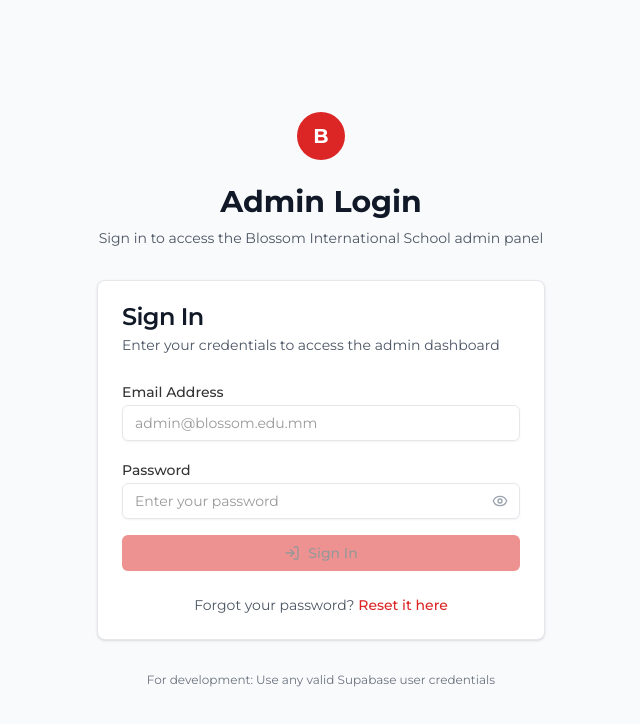
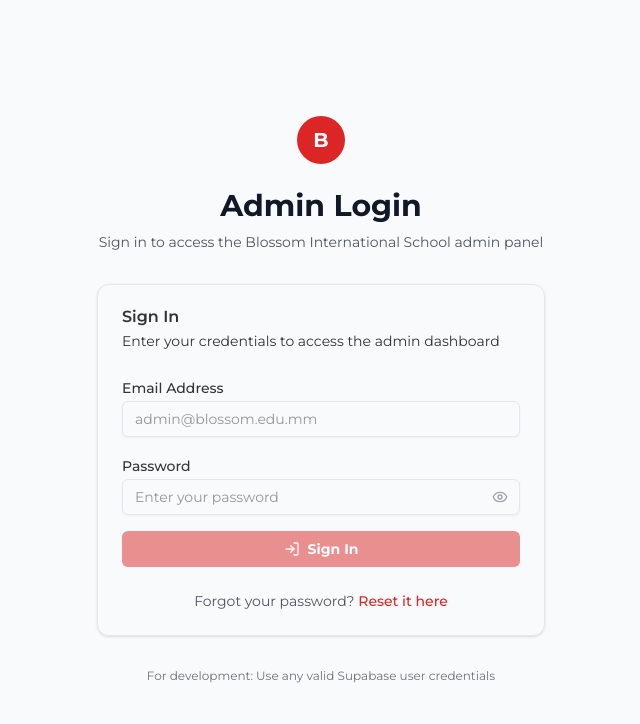
Before and after one commit to yethihahtwe/blossom-nextjs, a Next.js app: page /admin-login in a window 1280 px wide. Shown: the top 724 px of the page, without its empty margins (319-959 px from the left). Built offline with nearby package versions, Linux system fonts and the light colour scheme; no server answers.

Commit message:
Auto-commit: 2025-07-26 16:00:01

```diff
--- a/src/app/admin-login/page.tsx
+++ b/src/app/admin-login/page.tsx
@@ -132,7 +132,7 @@ export default function AdminLoginPage() {
               <Button
                 type="submit"
                 disabled={loading || !email || !password}
-                className="w-full bg-red-600 hover:bg-red-700"
+                className="w-full bg-red-600 hover:bg-red-700 text-white font-bold"
               >
                 {loading ? (
                   <div className="flex items-center">
--- a/src/components/admin/dark-mode-toggle.tsx
+++ b/src/components/admin/dark-mode-toggle.tsx
@@ -2,7 +2,7 @@
 
 import { useEffect, useState } from 'react'
 import { Moon, Sun } from 'lucide-react'
-import { Button } from '@/components/ui/button'
+import { Switch } from '@/components/ui/switch'
 import { useTheme } from '@/components/admin/theme-provider'
 
 export function DarkModeToggle() {
@@ -16,32 +16,29 @@ export function DarkModeToggle() {
 
   if (!mounted) {
     return (
-      <Button variant="ghost" size="icon" disabled>
-        <div className="h-5 w-5" />
-      </Button>
+      <div className="flex items-center space-x-2">
+        <Sun className="h-4 w-4 text-gray-400" />
+        <Switch disabled />
+        <Moon className="h-4 w-4 text-gray-400" />
+      </div>
     )
   }
 
   const isDark = resolvedTheme === 'dark'
 
-  const handleToggle = () => {
-    const newTheme = isDark ? 'light' : 'dark'
-    setTheme(newTheme)
+  const handleToggle = (checked: boolean) => {
+    setTheme(checked ? 'dark' : 'light')
   }
 
   return (
-    <Button
-      variant="ghost"
-      size="icon"
-      onClick={handleToggle}
-      title={`Switch to ${isDark ? 'light' : 'dark'} mode`}
-      className="transition-colors"
-    >
-      {isDark ? (
-        <Sun className="h-5 w-5 text-yellow-500" />
-      ) : (
-        <Moon className="h-5 w-5 text-gray-700 dark:text-gray-300" />
-      )}
-    </Button>
+    <div className="flex items-center space-x-2" title={`Switch to ${isDark ? 'light' : 'dark'} mode`}>
+      <Sun className={`h-4 w-4 transition-colors ${isDark ? 'text-gray-400' : 'text-yellow-500'}`} />
+      <Switch
+        checked={isDark}
+        onCheckedChange={handleToggle}
+        aria-label="Toggle dark mode"
+      />
+      <Moon className={`h-4 w-4 transition-colors ${isDark ? 'text-blue-400' : 'text-gray-400'}`} />
+    </div>
   )
 }
--- a/src/components/admin/layout/admin-header.tsx
+++ b/src/components/admin/layout/admin-header.tsx
@@ -5,15 +5,26 @@ import { useRouter } from 'next/navigation'
 import { Bell, Search, LogOut } from 'lucide-react'
 import { Button } from '@/components/ui/button'
 import { Input } from '@/components/ui/input'
+import {
+  Dialog,
+  DialogContent,
+  DialogDescription,
+  DialogFooter,
+  DialogHeader,
+  DialogTitle,
+  DialogTrigger,
+} from '@/components/ui/dialog'
 import { signOut } from '@/lib/auth'
 import { DarkModeToggle } from '@/components/admin/dark-mode-toggle'
 
 export function AdminHeader() {
   const [isLoggingOut, setIsLoggingOut] = useState(false)
+  const [showLogoutDialog, setShowLogoutDialog] = useState(false)
   const router = useRouter()
 
   const handleLogout = async () => {
     setIsLoggingOut(true)
+    setShowLogoutDialog(false)
     try {
       await signOut()
       // Small delay to ensure auth state change is processed
@@ -61,10 +72,11 @@ export function AdminHeader() {
           {/* Profile & Logout */}
           <div className="flex items-center space-x-2">
             <span className="text-sm text-gray-700 dark:text-gray-300">Welcome back, Admin</span>
+            <Dialog open={showLogoutDialog} onOpenChange={setShowLogoutDialog}>
+              <DialogTrigger asChild>
                 <Button
                   variant="ghost"
                   size="icon"
-              onClick={handleLogout}
                   disabled={isLoggingOut}
                   title="Sign out"
                 >
@@ -74,6 +86,39 @@ export function AdminHeader() {
                     <LogOut className="h-5 w-5" />
                   )}
                 </Button>
+              </DialogTrigger>
+              <DialogContent className="sm:max-w-[425px]">
+                <DialogHeader>
+                  <DialogTitle>Confirm Logout</DialogTitle>
+                  <DialogDescription>
+                    Are you sure you want to sign out? You will need to enter your credentials again to access the admin panel.
+                  </DialogDescription>
+                </DialogHeader>
+                <DialogFooter>
+                  <Button
+                    variant="outline"
+                    onClick={() => setShowLogoutDialog(false)}
+                    disabled={isLoggingOut}
+                  >
+                    Cancel
+                  </Button>
+                  <Button
+                    onClick={handleLogout}
+                    disabled={isLoggingOut}
+                    className="bg-red-600 hover:bg-red-700 text-white"
+                  >
+                    {isLoggingOut ? (
+                      <>
+                        <div className="animate-spin rounded-full h-4 w-4 border-b-2 border-white mr-2"></div>
+                        Signing out...
+                      </>
+                    ) : (
+                      'Sign out'
+                    )}
+                  </Button>
+                </DialogFooter>
+              </DialogContent>
+            </Dialog>
           </div>
         </div>
       </div>
--- a/src/components/ui/card.tsx
+++ b/src/components/ui/card.tsx
@@ -1,79 +1,91 @@
-import * as React from "react"
+import * as React from 'react'
+import { cn } from '@/lib/utils'
 
-import { cn } from "@/lib/utils"
-
-const Card = React.forwardRef<
-  HTMLDivElement,
-  React.HTMLAttributes<HTMLDivElement>
->(({ className, ...props }, ref) => (
+function Card({ className, ...props }: React.ComponentProps<'div'>) {
+  return (
     <div
-    ref={ref}
+      data-slot='card'
       className={cn(
-      "rounded-lg border bg-card text-card-foreground shadow-sm bg-white dark:bg-gray-800 border-gray-200 dark:border-gray-700",
+        'bg-card text-card-foreground flex flex-col gap-6 rounded-xl border py-6 shadow-sm',
         className
       )}
       {...props}
     />
-))
-Card.displayName = "Card"
+  )
+}
 
-const CardHeader = React.forwardRef<
-  HTMLDivElement,
-  React.HTMLAttributes<HTMLDivElement>
->(({ className, ...props }, ref) => (
+function CardHeader({ className, ...props }: React.ComponentProps<'div'>) {
+  return (
     <div
-    ref={ref}
-    className={cn("flex flex-col space-y-1.5 p-6", className)}
-    {...props}
-  />
-))
-CardHeader.displayName = "CardHeader"
-
-const CardTitle = React.forwardRef<
-  HTMLParagraphElement,
-  React.HTMLAttributes<HTMLHeadingElement>
->(({ className, ...props }, ref) => (
-  <h3
-    ref={ref}
+      data-slot='card-header'
       className={cn(
-      "text-2xl font-semibold leading-none tracking-tight text-gray-900 dark:text-white",
+        '@container/card-header grid auto-rows-min grid-rows-[auto_auto] items-start gap-1.5 px-6 has-data-[slot=card-action]:grid-cols-[1fr_auto] [.border-b]:pb-6',
         className
       )}
       {...props}
     />
-))
-CardTitle.displayName = "CardTitle"
+  )
+}
 
-const CardDescription = React.forwardRef<
-  HTMLParagraphElement,
-  React.HTMLAttributes<HTMLParagraphElement>
->(({ className, ...props }, ref) => (
-  <p
-    ref={ref}
-    className={cn("text-sm text-muted-foreground text-gray-600 dark:text-gray-400", className)}
+function CardTitle({ className, ...props }: React.ComponentProps<'div'>) {
+  return (
+    <div
+      data-slot='card-title'
+      className={cn('leading-none font-semibold', className)}
       {...props}
     />
-))
-CardDescription.displayName = "CardDescription"
+  )
+}
 
-const CardContent = React.forwardRef<
-  HTMLDivElement,
-  React.HTMLAttributes<HTMLDivElement>
->(({ className, ...props }, ref) => (
-  <div ref={ref} className={cn("p-6 pt-0", className)} {...props} />
-))
-CardContent.displayName = "CardContent"
-
-const CardFooter = React.forwardRef<
-  HTMLDivElement,
-  React.HTMLAttributes<HTMLDivElement>
->(({ className, ...props }, ref) => (
+function CardDescription({ className, ...props }: React.ComponentProps<'div'>) {
+  return (
     <div
-    ref={ref}
-    className={cn("flex items-center p-6 pt-0", className)}
+      data-slot='card-description'
+      className={cn('text-muted-foreground text-sm', className)}
       {...props}
     />
-))
-CardFooter.displayName = "CardFooter"
+  )
+}
 
-export { Card, CardHeader, CardFooter, CardTitle, CardDescription, CardContent }
+function CardAction({ className, ...props }: React.ComponentProps<'div'>) {
+  return (
+    <div
+      data-slot='card-action'
+      className={cn(
+        'col-start-2 row-span-2 row-start-1 self-start justify-self-end',
+        className
+      )}
+      {...props}
+    />
+  )
+}
+
+function CardContent({ className, ...props }: React.ComponentProps<'div'>) {
+  return (
+    <div
+      data-slot='card-content'
+      className={cn('px-6', className)}
+      {...props}
+    />
+  )
+}
+
+function CardFooter({ className, ...props }: React.ComponentProps<'div'>) {
+  return (
+    <div
+      data-slot='card-footer'
+      className={cn('flex items-center px-6 [.border-t]:pt-6', className)}
+      {...props}
+    />
+  )
+}
+
+export {
+  Card,
+  CardHeader,
+  CardFooter,
+  CardTitle,
+  CardAction,
+  CardDescription,
+  CardContent,
+}
--- a/src/components/ui/switch.tsx
+++ b/src/components/ui/switch.tsx
@@ -18,7 +18,7 @@ function Switch({
       <SwitchPrimitive.Thumb
         data-slot='switch-thumb'
         className={cn(
-          'bg-background dark:data-[state=unchecked]:bg-foreground dark:data-[state=checked]:bg-primary-foreground pointer-events-none block size-4 rounded-full ring-0 transition-transform data-[state=checked]:translate-x-[calc(100%-2px)] data-[state=unchecked]:translate-x-0'
+          'bg-background dark:data-[state=unchecked]:bg-foreground dark:data-[state=checked]:bg-primary-foreground pointer-events-none block w-4 h-4 rounded-full ring-0 transition-transform data-[state=checked]:translate-x-[calc(100%-2px)] data-[state=unchecked]:translate-x-0 border border-gray-200 dark:border-gray-300'
         )}
       />
     </SwitchPrimitive.Root>
```
Also changed, not shown: 1 other file (tests, documents, lock files or other folders). Lines whose indentation alone changed are shown as unchanged.
